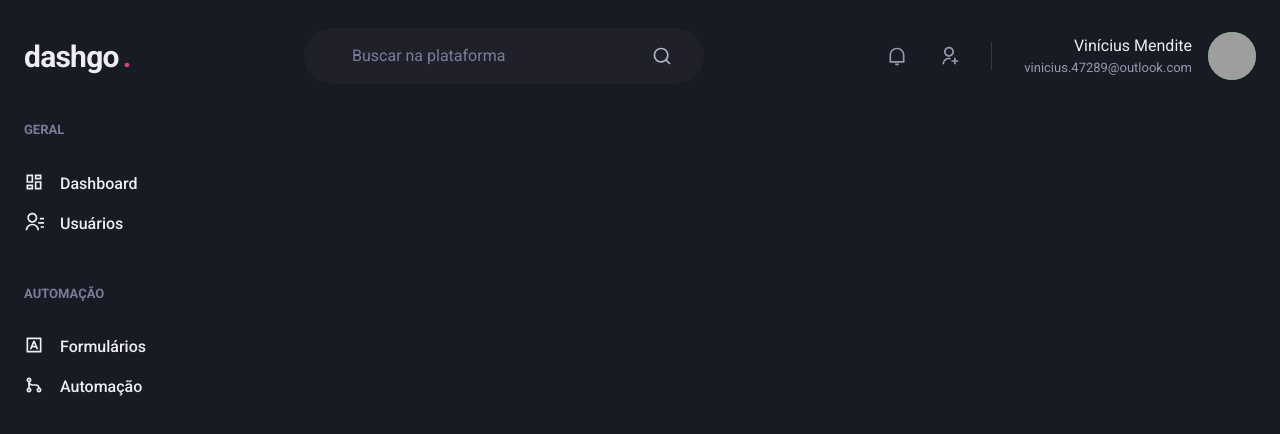
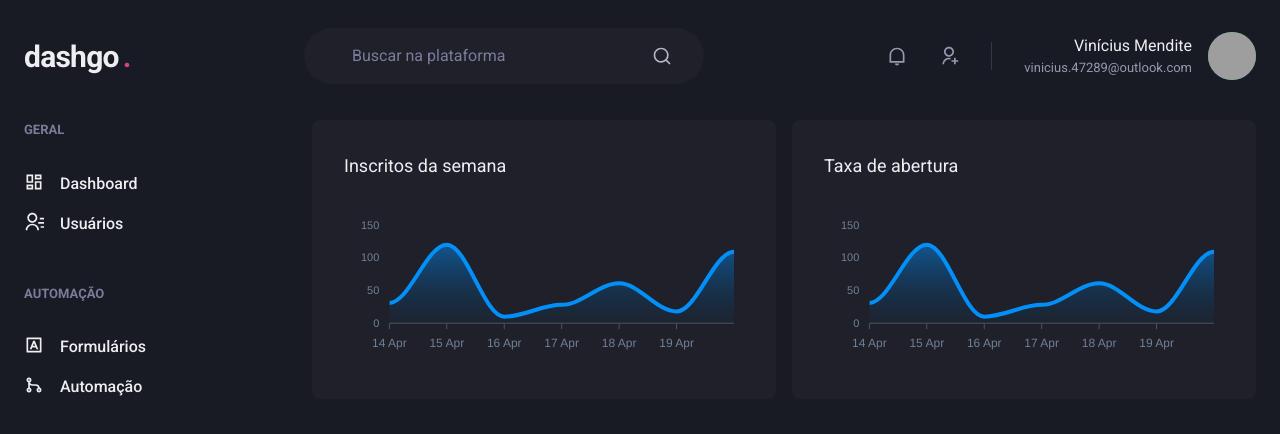
Before and after one commit to viniciusmendite/ignite-dashgo, a Next.js app: page /dashboard in a window 1280 px wide. Shown: the top 434 px of the page. Built offline with nearby package versions, Linux system fonts and the light colour scheme; grey boxes are pictures that could not be loaded.

Commit message:
layout page dashboard

```diff
--- a/package.json
+++ b/package.json
@@ -12,9 +12,11 @@
     "@chakra-ui/react": "^1.5.1",
     "@emotion/react": "^11.1.5",
     "@emotion/styled": "^11.3.0",
+    "apexcharts": "^3.26.0",
     "framer-motion": "^4.1.3",
     "next": "10.1.3",
     "react": "17.0.2",
+    "react-apexcharts": "^1.3.9",
     "react-dom": "17.0.2",
     "react-icons": "^4.2.0"
   },
--- a/src/pages/dashboard.tsx
+++ b/src/pages/dashboard.tsx
@@ -1,7 +1,64 @@
-import { Flex } from '@chakra-ui/react';
+import { Flex, SimpleGrid, Box, Text, theme } from '@chakra-ui/react';
+import dynamic from 'next/dynamic';
 
 import { Header } from '../components/Header';
 import { Sidebar } from '../components/Sidebar';
+
+const Chart = dynamic(() => import('react-apexcharts'), {
+  ssr: false,
+});
+
+const options = {
+  chart: {
+    toolbar: {
+      show: false,
+    },
+    zoom: {
+      enabled: false,
+    },
+    foreColor: theme.colors.gray[500],
+  },
+  grid: {
+    show: false,
+  },
+  dataLabels: {
+    enabled: false,
+  },
+  tooltip: {
+    enabled: false,
+  },
+  xaxis: {
+    type: 'datetime',
+    axisBorder: {
+      color: theme.colors.gray[600],
+    },
+    axisTicks: {
+      color: theme.colors.gray[600],
+    },
+    categories: [
+      '2021-04-14T00:00:00.000Z',
+      '2021-04-15T00:00:00.000Z',
+      '2021-04-16T00:00:00.000Z',
+      '2021-04-17T00:00:00.000Z',
+      '2021-04-18T00:00:00.000Z',
+      '2021-04-19T00:00:00.000Z',
+      '2021-04-20T00:00:00.000Z',
+    ]
+  },
+  fill: {
+    opacity: 0.3,
+    type: 'gradient',
+    gradient: {
+      shade: 'dark',
+      opacityFrom: 0.7,
+      opacityTo: 0.3
+    }
+  }
+}
+
+const series = [
+  {name: 'series1', data: [31, 120, 10, 28, 61, 18, 109]}
+]
 
 export default function Dashboard() {
   return (
@@ -10,6 +67,27 @@
 
       <Flex w="100%" my="6" maxWidth={1480} mx="auto" px="6">
         <Sidebar />
+
+        <SimpleGrid flex="1" gap="4" minChildWidth="320px" >
+          <Box
+            p="8"
+            bg="gray.800"
+            borderRadius={8}
+            pb="4"
+          >
+            <Text fontSize="lg" mb="4">Inscritos da semana</Text>
+            <Chart options={options} series={series} type="area" height={160} />
+          </Box>
+          <Box
+            p="8"
+            bg="gray.800"
+            borderRadius={8}
+            pb="4"
+          >
+            <Text fontSize="lg" mb="4">Taxa de abertura</Text>
+            <Chart options={options} series={series} type="area" height={160} />
+          </Box>
+        </SimpleGrid>
       </Flex>
     </Flex>
   );
```
Also changed, not shown: 1 other file (tests, documents, lock files or other folders).
